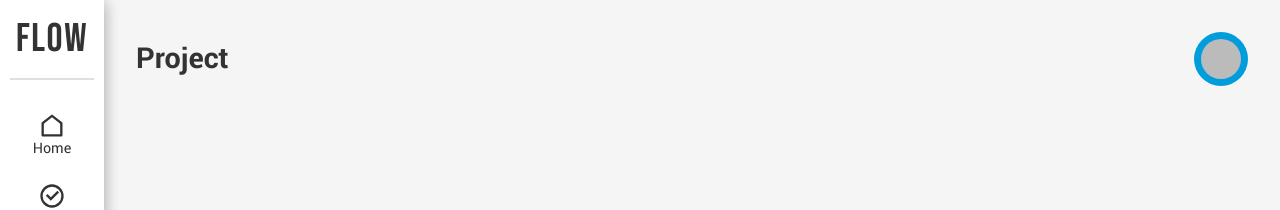
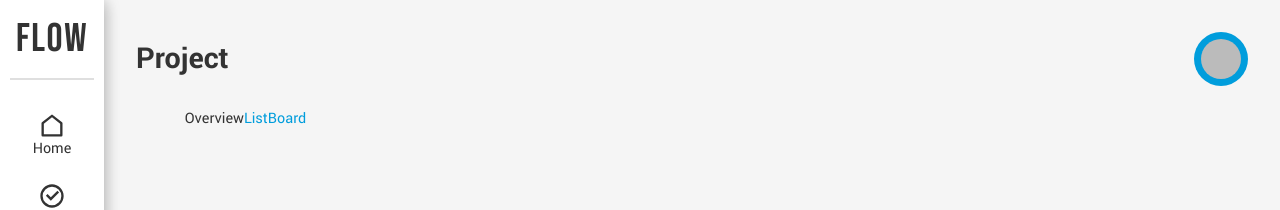
Before and after one commit to lisawagner/flow-app, a React (Create React App) app: page /projects/1 in a window 1280 px wide. Shown: the top 210 px of the page. Built offline with nearby package versions, Linux system fonts and the light colour scheme; no server answers; the database is empty; sample sign-in values are in the browser's storage.

Commit message:
feat: add TabNavBar component to single project

```diff
--- a/src/components/TabNavBar/TabNavBar.js
+++ b/src/components/TabNavBar/TabNavBar.js
@@ -1,8 +1,24 @@
+import { NavLink } from 'react-router-dom'
+// styles
 import styles from './TabNavBar.module.css'
+
+// TODO:  Set props to make this more re-usable
+//        for Tasks page and Single Project pages/views
 
 const TabNavBar = () => {
   return (
-    <div>TabNavBar</div>
+    <div className={styles.tabNavBarWrap}>
+      {/* <NavLink to={`/projects/${project.id}/overview`}> */}
+      <NavLink to={`/projects/project:id/overview`}>
+        <span>Overview</span>
+      </NavLink>
+      <NavLink to="/projects">
+        <span>List</span>
+      </NavLink>
+      <NavLink to="/projects">
+        <span>Board</span>
+      </NavLink>
+    </div>
   )
 }
 
--- a/src/components/TabNavBar/TabNavBar.module.css
+++ b/src/components/TabNavBar/TabNavBar.module.css
@@ -0,0 +1,4 @@
+.tabNavBarWrap {
+  display: flex;
+
+}
--- a/src/pages/SingleProject/SingleProject.js
+++ b/src/pages/SingleProject/SingleProject.js
@@ -1,7 +1,11 @@
-import { useEffect, useState } from 'react'
+import { useEffect } from 'react'
 import { useParams } from 'react-router-dom'
 import { useDocument } from '../../hooks/useDocument'
-import { useTitle } from '../../context/TitleContext'
+// import { useTitle } from '../../context/TitleContext'
+
+// components
+import ProjectHeader from '../../components/SingleProjectViews/ProjectHeader'
+import TabNavBar from '../../components/TabNavBar/TabNavBar'
 
 // styles
 import styles from './SingleProject.module.css'
@@ -9,8 +13,7 @@ import styles from './SingleProject.module.css'
 const SingleProject = () => {
   const { id } = useParams()
   const { error, userDoc } = useDocument('projects', id)
-  const [projectTitle, setProjectTitle] = useState('')
-  const { setTitle } = useTitle()
+  // const { setTitle } = useTitle()
 
   // useEffect(() => {
 
@@ -28,10 +31,13 @@ const SingleProject = () => {
   }
 
   return (
-    <div>
-      <h1>{userDoc.name}</h1>
-
-    </div>
+    <>
+      <ProjectHeader title={userDoc.name} />
+      <div className={styles.spWrap}>
+        <TabNavBar />
+        <h1>{userDoc.name}</h1>
+      </div>
+    </>
   )
 }
 
--- a/src/pages/SingleProject/SingleProject.module.css
+++ b/src/pages/SingleProject/SingleProject.module.css
@@ -0,0 +1,3 @@
+.spWrap {
+  margin: auto 0.55em;
+}
```
